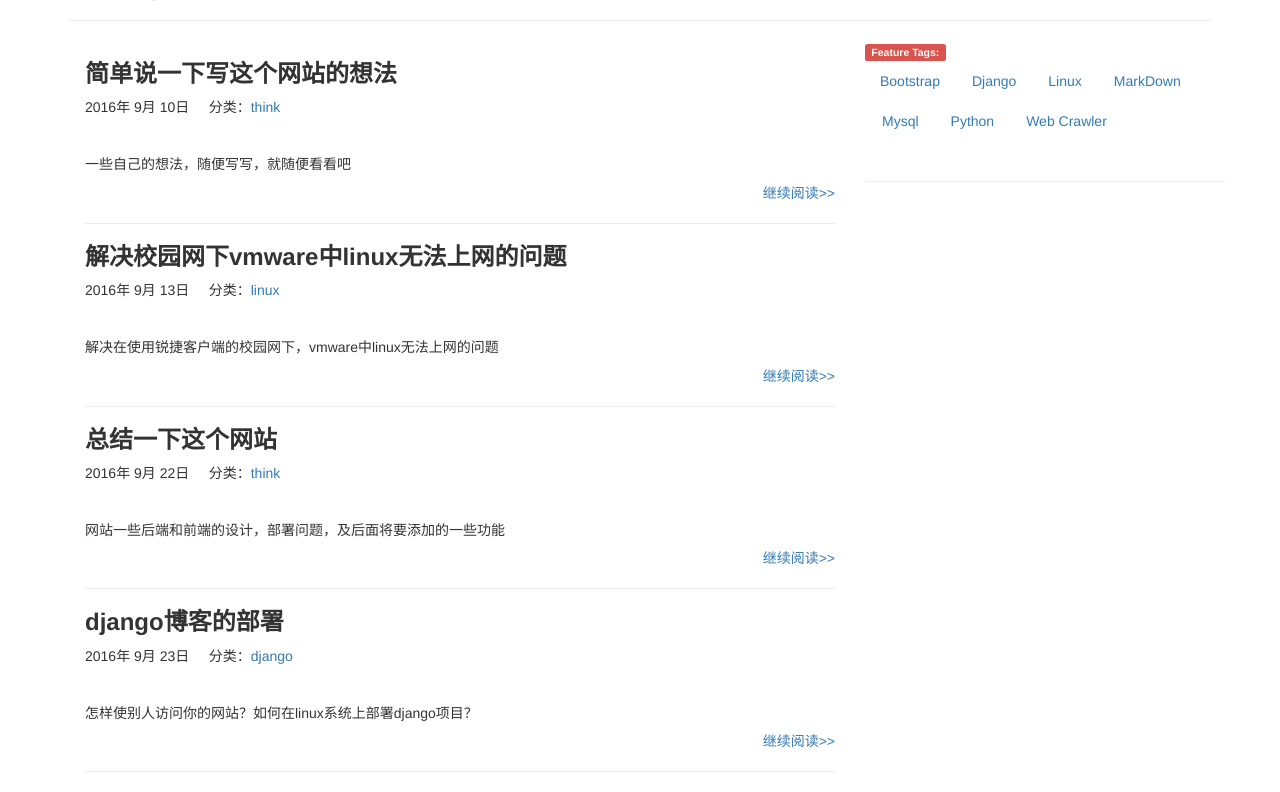
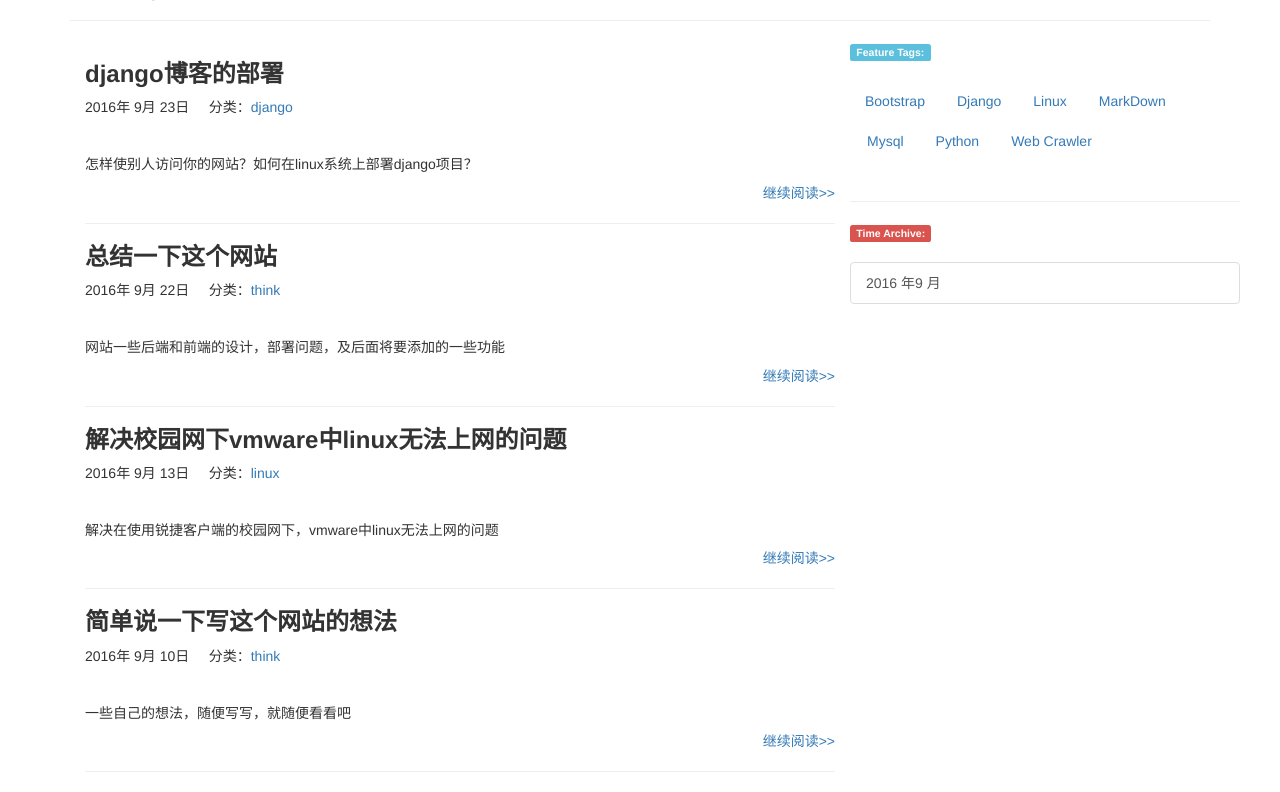
Before and after one commit to sshoop/mysite, a Django app: page /blog/ in a window 1280 px wide. Shown: the part 53-845 px from the top of the page. Run offline with Django 3.2, Linux system fonts and the light colour scheme; data comes from the database, SQL or seed files in the repository; both versions use the stored data as it was after the commit; some libraries are stand-ins or nearby versions.

Commit message:
add time archive and change article's order

```diff
--- a/blog/models.py
+++ b/blog/models.py
@@ -1,5 +1,6 @@
 from django.db import models
 from django.core.urlresolvers import reverse
+import collections
 # Create your models here.
 
 
@@ -15,7 +16,18 @@ class Category(models.Model):
         return self.category_name
 
 
+class ArticleManger(models.Manager):
+
+    def archive(self):
+        date_list = Article.objects.datetimes('article_create_time', 'month', order='DESC')
+        date_dict = collections.defaultdict(list)
+        for d in date_list:
+            date_dict[d.year].append(d.month)
+        return sorted(date_dict.items(), reverse=True)
+
+
 class Article(models.Model):
+    objects = ArticleManger()
     STATUS_CHOICES = (
         ('d', '草稿'),
         ('p', '发布'),
--- a/blog/templates/blog/blog_index.html
+++ b/blog/templates/blog/blog_index.html
@@ -39,9 +39,11 @@ h3.thick {font-weight: bold}
         </div>
 
         <div class="col-md-4">
-            {% block tag %}
-                <span class="label label-danger">Feature Tags:</span>
-
+            {% if tag_list %}
+            <div class="row">
+                {% block tag %}
+                <span class="label label-info">Feature Tags:</span>
+                <br/><br/>
                 <ul class="nav nav-pills" role="tablist">
                     {% for tag in tag_list %}
                         <li role="presentation">
@@ -51,7 +53,23 @@ h3.thick {font-weight: bold}
                 </ul>
                 <br />
                 <hr />
-            {% endblock %}
+                {% endblock %}
+            </div>
+            {% endif %}
+
+            {% if date_archive %}
+            <div class="row">
+                <span class="label label-danger">Time Archive:</span>
+                <br/><br/>
+                <div class="list-group">
+                    {% for year,months in date_archive %}
+                        {% for month in months %}
+                        <a href="{% url 'blog:archive' year month %}" class="list-group-item">{{ year }} 年{{ month }} 月</a>
+                        {% endfor %}
+                    {% endfor %}
+                </div>
+            </div>
+            {% endif %}
         </div>
     </div>
 </div>
--- a/blog/templates/home.html
+++ b/blog/templates/home.html
@@ -1,6 +1,6 @@
 {% extends 'base.html' %}
 {% load staticfiles %}
-{% block title %}Sshoop{% endblock %}
+{% block title %}sshoop{% endblock %}
 {% block context %}
 
 <style type="text/css">
--- a/blog/urls.py
+++ b/blog/urls.py
@@ -10,6 +10,7 @@ urlpatterns = [
     url(r'^category/(?P<category_id>\d+)$', views.CategoryView.as_view(), name='category'),
     url(r'^article/(?P<article_id>\d+)/comment/$', views.CommentPostView.as_view(), name='comment'),
     url(r'^tag/(?P<tag_id>\d+)$', views.TagView.as_view(), name='tag'),
-    url(r'^qianqian/$', views.QianView, name='qianqian')
+    url(r'^archive/(?P<year>\d+)/(?P<month>\d+)$', views.ArchiveView.as_view(), name='archive'),
+    url(r'^qianqian/$', views.QianView, name='qianqian'),
 
 ]
--- a/blog/views.py
+++ b/blog/views.py
@@ -25,7 +25,7 @@ class IndexView(ListView):
 
     def get_queryset(self):
         # 获取数据库中非草稿的数据
-        article_list = Article.objects.filter(article_index='True', article_status='p')
+        article_list = Article.objects.filter(article_index='True', article_status='p').order_by('-article_change_time')
         '''
         for article in article_list:
             article.article_title = markdown2.markdown(article.article_title)
@@ -36,7 +36,8 @@ class IndexView(ListView):
         # 增加额外的数据，返回一个文章分类，以字典的形式
         kwargs['category_list'] = Category.objects.all().order_by('category_name')
         kwargs['tag_list'] = Tag.objects.all().order_by('tag_name')
-        kwargs['span_list'] = ['default', 'primary', 'success', 'info', 'warning', 'danger']
+        kwargs['date_archive'] = Article.objects.archive()
+        # kwargs['span_list'] = ['default', 'primary', 'success', 'info', 'warning', 'danger']
         return super(IndexView, self).get_context_data(**kwargs)
 
 
@@ -114,7 +115,27 @@ class TagView(ListView):
     def get_context_data(self, **kwargs):
         kwargs['tag_list'] = Tag.objects.all().order_by('tag_name')
         kwargs['category_list'] = Category.objects.all().order_by('category_name')
+        # kwargs['date_archive'] = Article.objects.archive()
         return super(TagView, self).get_context_data(**kwargs)
+
+
+class ArchiveView(ListView):
+    template_name = 'blog/blog_index.html'
+    context_object_name = 'article_list'
+
+    def get_queryset(self):
+        year = int(self.kwargs['year'])
+        month = int(self.kwargs['month'])
+        article_list = Article.objects.filter(article_create_time__year=year, article_create_time__month=month)
+        return article_list
+
+    def get_context_data(self, **kwargs):
+        # 增加额外的数据，返回一个文章分类，以字典的形式
+        kwargs['category_list'] = Category.objects.all().order_by('category_name')
+        # kwargs['tag_list'] = Tag.objects.all().order_by('tag_name')
+        kwargs['date_archive'] = Article.objects.archive()
+        # kwargs['span_list'] = ['default', 'primary', 'success', 'info', 'warning', 'danger']
+        return super(ArchiveView, self).get_context_data(**kwargs)
 
 
 def QianView(request):
```
Also changed, not shown: db.sqlite3.
